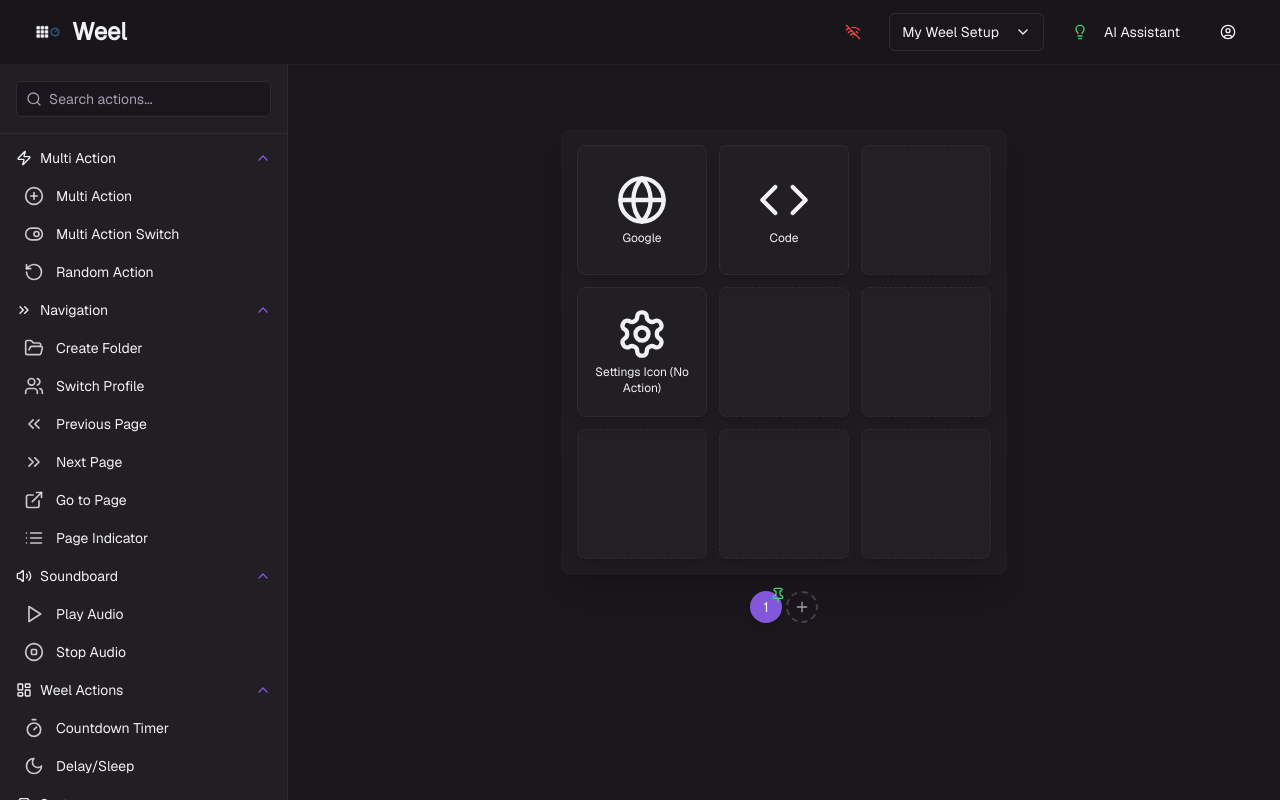
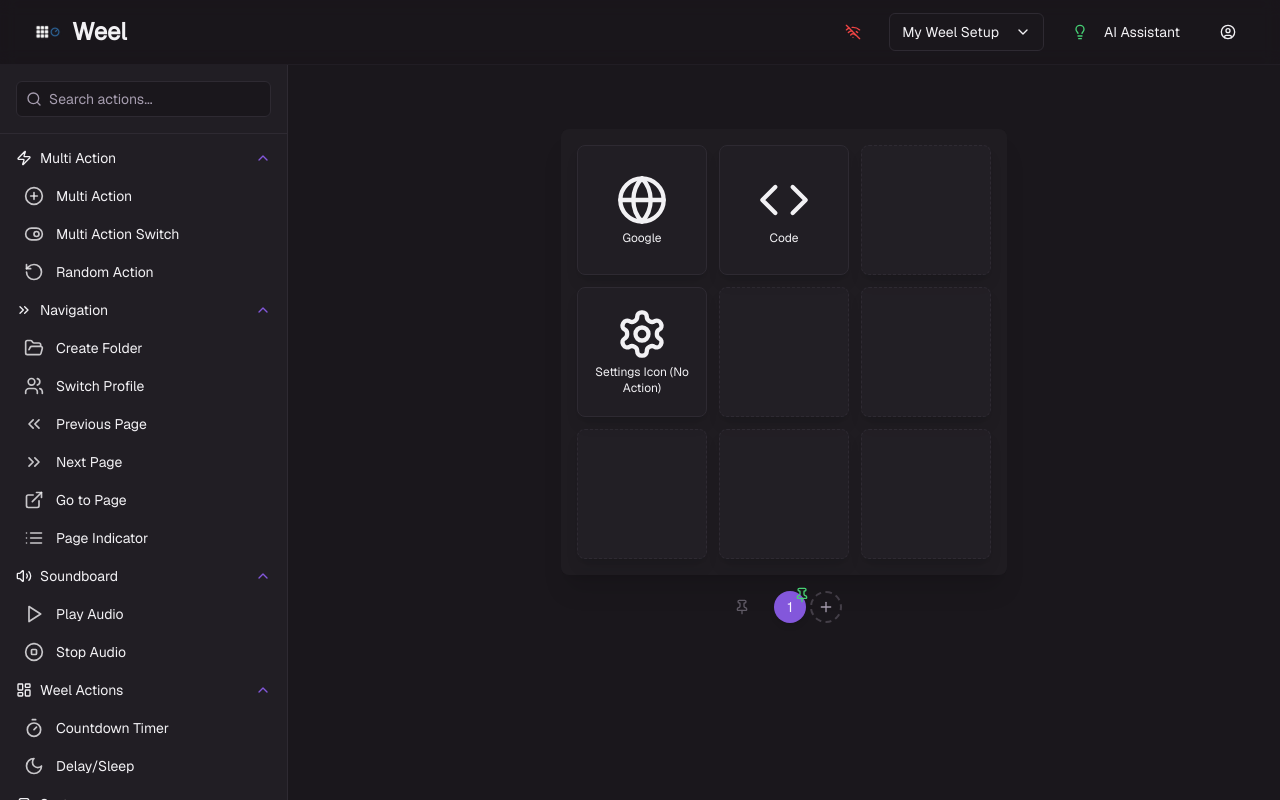
Before and after one commit to TRISHOOL8/weel, a Next.js app: page / in a window 1280 px wide. Built offline with nearby package versions, Linux system fonts and the light colour scheme.

Commit message:
Add placeholder pin icon for future app-aware switching

```diff
--- a/src/components/dashboard/pages-panel.tsx
+++ b/src/components/dashboard/pages-panel.tsx
@@ -6,7 +6,8 @@
 import {
   Plus,
   Pin,
-  X
+  X,
+  PinOff
 } from "lucide-react";
 import type { Profile } from "@/lib/types";
 import { cn } from "@/lib/utils";
@@ -57,6 +58,25 @@
   return (
     <TooltipProvider>
       <div className={cn("flex items-center justify-center gap-2 py-4", className)}>
+        {/* Global Pin Icon - Placeholder for app-aware switching */}
+        <div className="flex items-center gap-3 mr-2">
+          <Tooltip>
+            <TooltipTrigger asChild>
+              <Button
+                variant="ghost"
+                size="sm"
+                className="h-8 w-8 p-0 rounded-full opacity-40 cursor-not-allowed"
+                disabled
+              >
+                <Pin className="h-4 w-4 text-muted-foreground" />
+              </Button>
+            </TooltipTrigger>
+            <TooltipContent>
+              <p>Pinning coming soon — lock a page during app-based switching</p>
+            </TooltipContent>
+          </Tooltip>
+        </div>
+
         {/* Page Numbers */}
         <div className="flex items-center gap-1">
           {Array.from({ length: Math.min(totalPages, maxPages) }, (_, i) => {
```
